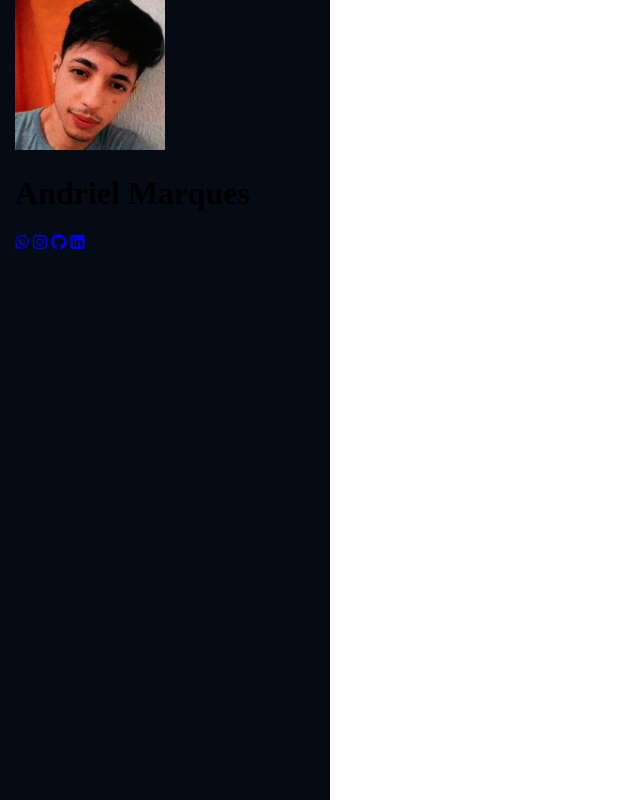
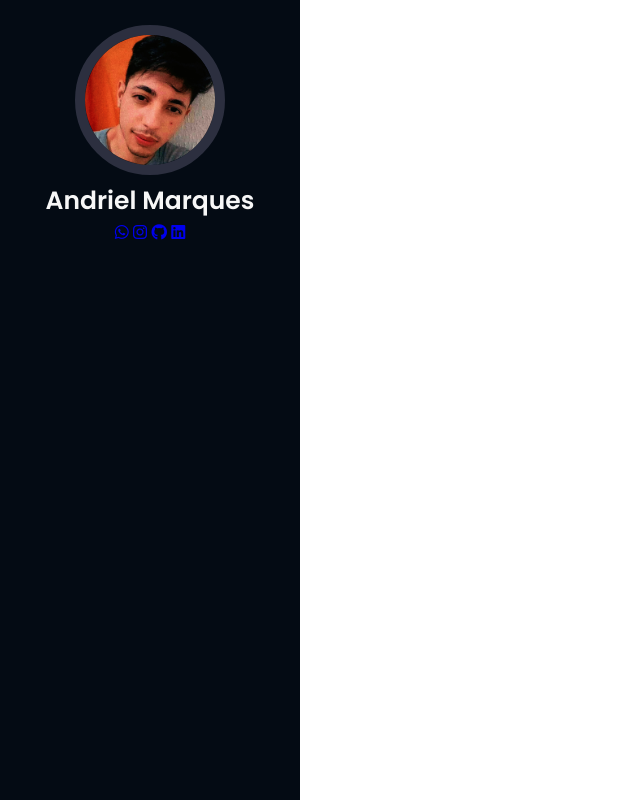
Before and after one commit to ArkcV/Portifolio, a plain HTML site: page index.html in a window 1280 px wide. Shown: the whole page, without its empty margins (0-640 px from the left). Drawn offline with Linux system fonts and the light colour scheme.

Commit message:
add: refactor : Header Profile

```diff
--- a/assets/css/style.css
+++ b/assets/css/style.css
@@ -1,16 +1,78 @@
+
+/*Google Fonts*/
+@import url('https://fonts.googleapis.com/css2?family=Permanent+Marker&family=Poppins:ital,wght@0,300;0,500;0,600;0,700;0,800;0,900;1,200;1,300;1,400;1,500;1,600;1,700;1,800;1,900&display=swap');
+
+
+/*CSS Reset*/
+* {
+    margin: 0;
+    padding: 0;
+    box-sizing: border-box;
+    font-family: 'Poppins', sans-serif;
+}
+
+/*Global Variables*/
+:root {
+    --sideBGColor: #040b14;
+    --themeColor: #00A78E;
+    --iconBGColor: #2C2F3F;
+    --textColor: #525252;
+    --bgColor: #F7F7F7;
+}
+
+
 /*--------------------------------------------------------------
 # Header
 --------------------------------------------------------------*/
-#header {
+header {
+    height: 100vh;
+    width: 300px;
+    padding: 15px 30px;
+    background-color: var(--sideBGColor);
+    overflow: auto;
     position: fixed;
+    left: 0;
     top: 0;
-    left: 0;
     bottom: 0;
-    width: 300px;
-    transition: all ease-in-out 0.5s;
-    z-index: 9997;
-    transition: all 0.5s;
-    padding: 0 15px;
-    background: #040b14;
-    overflow-y: auto;
-  }
+    transition: 0.4s;
+    z-index: 99;
+}
+
+
+header .profile {
+    text-align: center;
+    margin: 10px 0;
+}
+
+
+header .profile img {
+    width: 150px;
+    border-radius: 50%;
+    border: 10px solid var(--iconBGColor);
+
+}
+
+header .profile h1 {
+    color: var(--bgColor);
+    font-size: 25px;
+    font-weight: 600;
+}
+
+
+header .profile .social-icons a {
+    display: inline-block;
+    width: 36px;
+    height: 36px;
+    border-radius: 50%;
+    text-align: center;
+    color: var(--bgColor);
+    background-color: var(--textColor);
+    line-height: 37px;
+    font-size: 18px;
+    margin: 1.5px;
+    transition: 0.4s;
+}
+
+header .profile .social-icons a:hover {
+    background-color: var(--themeColor);
+}
--- a/index.html
+++ b/index.html
@@ -19,7 +19,7 @@
 
     <div class="profile">
       <img src="assets/img/profile.jpg" alt="..." width="150px">
-      <h1 class="profile-title">Andriel Marques</h1>
+      <h1>Andriel Marques</h1>
       <div class="social-links">
         <a href="#" class="whatsapp"><i class="fa-brands fa-whatsapp"></i></a>
         <a href="#" class="instagram"><i class="fa-brands fa-instagram"></i></a>
@@ -31,8 +31,6 @@
 </header><!-- End Header -->
 
 
-
-
  <!-- FontAwesome-->
  <script src="https://kit.fontawesome.com/eac1154f77.js" crossorigin="anonymous"></script>
 </body>
```
